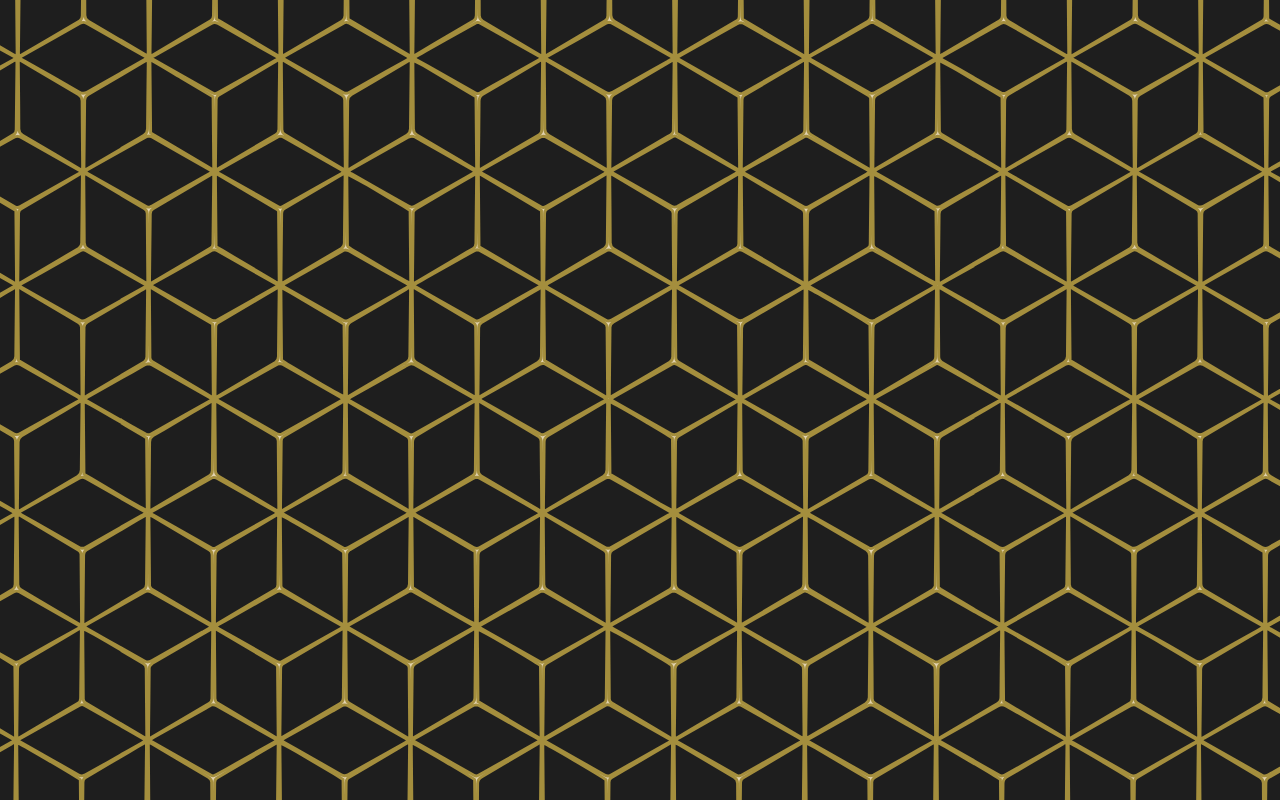
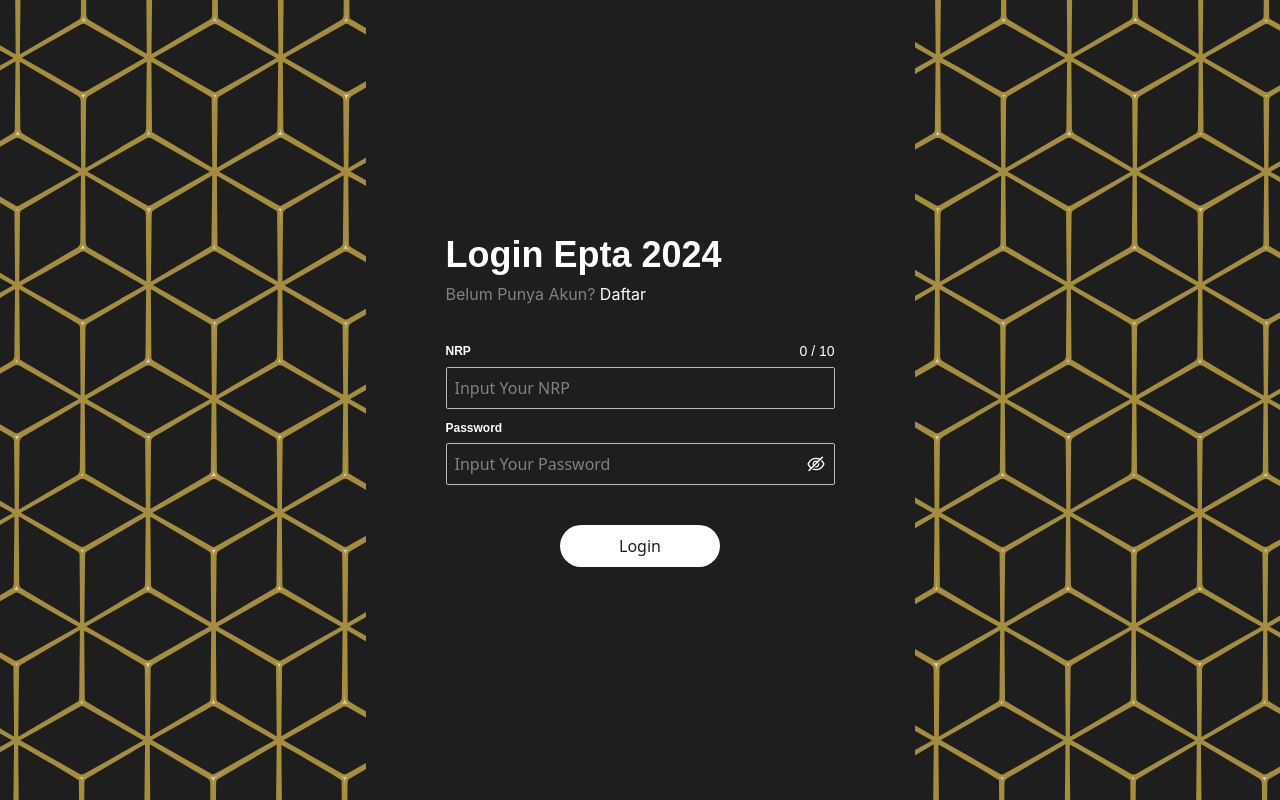
Before and after one commit to JordanAryaLeksana/ECS_WEBSITE-, a Next.js app: page /epta/login in a window 1280 px wide. Built offline with nearby package versions, Linux system fonts and the light colour scheme.

Commit message:
add login page epta and updates components input

```diff
--- a/src/components/Input/Input.tsx
+++ b/src/components/Input/Input.tsx
@@ -23,10 +23,6 @@ const Input = ({
     const errorsLogic = touched[name] && errors[name] && !disabled && !readonly;
     const successLogic = touched[name] && !errors[name] && !disabled && !readonly;
 
-    const handleClear = () => {
-        setFieldValue(name, "");
-        inputRef?.current?.focus();
-    };
 
     return (
         <div className='mb-3 w-full '>
@@ -56,7 +52,7 @@ const Input = ({
                     maxLength={maxLength}
                     type={type}
                     ref={inputRef}
-                    className={`bg-transparent focus:outline-none focus:bg-transparent text-secondary-dark-dark placeholder:text-neutral-300 font-regular `}
+                    className={`bg-transparent w-full focus:outline-none focus:bg-transparent text-neutral-300 placeholder:text-secondary-dark-dark font-regular `}
                 />
                 {suffix && <div className='text-AddsOn-neutral'>{suffix}</div>}
             </div>
--- a/src/components/Input/inputPassword.tsx
+++ b/src/components/Input/inputPassword.tsx
@@ -1,20 +1,9 @@
 import React from 'react';
 import Typography from '../Typography/Typography';
 import { Field, useFormikContext, ErrorMessage } from 'formik';
-
-interface InputProps {
-    placeholder: string;
-    name: string;
-    label: string;
-    prefix?: React.ReactNode | null;
-    suffix?: React.ReactNode | null;
-    maxLength?: number;
-    type: string;
-    disabled?: boolean;
-    readonly?: boolean;
-    helpertext?: React.ReactNode;
-}
-
+import { useState } from 'react';
+import { InputProps } from '@/types/Input';
+import { AiOutlineEyeInvisible, AiOutlineEye } from 'react-icons/ai'
 const InputPassword = ({
     placeholder,
     name,
@@ -22,7 +11,7 @@ const InputPassword = ({
     prefix,
     suffix,
     maxLength,
-    type,
+
     disabled,
     readonly,
     helpertext,
@@ -32,13 +21,11 @@ const InputPassword = ({
     const { setFieldValue, errors, touched, values } = useFormikContext<{
         [key: string]: any;
     }>();
+    const [showPassword, setShowPassword] = useState<boolean>(false);
     const errorsLogic = touched[name] && errors[name] && !disabled && !readonly;
     const successLogic = touched[name] && !errors[name] && !disabled && !readonly;
 
-    const handleClear = () => {
-        setFieldValue(name, "");
-        inputRef?.current?.focus();
-    };
+
 
     return (
         <div className='mb-3'>
@@ -62,17 +49,28 @@ const InputPassword = ({
                 `}
             >
                 {prefix && <div className="text-AddsOn-neutral">{prefix}</div>}
-
                 <Field
                     name={name}
+                    type={showPassword ? "text" : "password"}
                     placeholder={placeholder}
                     maxLength={maxLength}
-                    type={type}
                     ref={inputRef}
-                    className={`  bg-transparent focus:outline-none text-secondary-dark-dark placeholder:text-neutral-300 font-regular `}
+                    disabled={disabled || readonly}
+                    autoComplete="new-password"
+                    className={` bg-transparent w-full focus:outline-none  text-neutral-300 placeholder:text-secondary-dark-dark font-regular `}
                 />
-
                 {suffix && <div className='text-AddsOn-neutral'>{suffix}</div>}
+                {/* Input Show Password Icon */}
+                <div
+                    className={`text-AddsOn-neutral ${disabled ? "cursor-not-allowed" : "cursor-pointer"}`}
+                    onClick={() => !disabled && setShowPassword(!showPassword)}
+                >
+                    {showPassword ? (
+                        <AiOutlineEye size={20} />
+                    ) : (
+                        <AiOutlineEyeInvisible size={20} />
+                    )}
+                </div>
             </div>
             <>
                 {errorsLogic ? (
--- a/src/pages/epta/login.tsx
+++ b/src/pages/epta/login.tsx
@@ -2,23 +2,70 @@ import React from 'react'
 import Image from 'next/image'
 import FormGroup from '@/components/Input/FormGroup'
 import * as Yup from 'yup'
+import Input from '@/components/Input/Input'
+import Typography from '@/components/Typography/Typography'
+import Link from 'next/link'
+import Button from '@/components/Buttons'
+import InputPassword from '@/components/Input/inputPassword'
+
 const Login = () => {
-  // const validationSchema = Yup.object().shape({
-  //   NRP: Yup.number().required('number is Requires').matches(/^[0-9]+$/, "Nomor HP must be a number"),
-  //   Password: Yup.string()
-  //   .required('Password is required')
-  //   .min(6, "Password Must Be At Least 6 Character"),
-  // })
+  const validationSchema = Yup.object().shape({
+    NRP: Yup.string()
+      .required('Number is required')
+      .matches(/^[0-9]+$/, 'NRP must be a number'),
+    Password: Yup.string()
+      .required('Password is required')
+      .min(6, 'Password must be at least 6 characters'),
+  })
+
   return (
-    <section className='bg-primary-normal-normal h-screen w-screen'>
-      <Image src={`/Vector.svg`} alt='backgorund' fill objectFit='cover' className=''/>
-      <div className='max-w-[549px] w-full flex justify-center items-center'>
-        {/* <FormGroup initialValues={
-          NRP
-          Password
-          }>
-
-        </FormGroup> */}
+    <section className='bg-primary-normal-normal h-screen w-screen flex justify-center items-center'>
+      <Image src={`/Vector.svg`} alt='background' fill objectFit='cover' className='' />
+      <div className='relative bg-primary-normal-normal max-w-[549px] w-full h-full flex flex-col justify-center'>
+        <div className='flex flex-col p-20 gap-10'>
+          <div className='flex flex-col gap-2'>
+            <Typography size='4xl' variant='Header' className='font-bold text-AddsOn-neutral'>
+              Login Epta 2024
+            </Typography>
+            <Typography size='base' variant='Paragraph' className='text-secondary-dark-dark'>
+              Belum Punya Akun?{' '}
+              <Link href={`/epta/register`} className='text-AddsOn-neutral'>
+                Daftar
+              </Link>
+            </Typography>
+          </div>
+          <FormGroup
+            initialValues={{
+              NRP: '',
+              Password: '',
+            }}
+            onSubmit={() => console.log('submit')}
+            validationSchema={validationSchema}
+            className='flex flex-col gap-6'
+          >
+            <Input
+              label='NRP'
+              type='text'
+              name='NRP'
+              placeholder='Input Your NRP'
+              maxLength={10}
+            />
+            <InputPassword
+              label='Password'
+              required
+              name='Password'
+              placeholder='Input Your Password'
+            />
+            {/* Center the button using mx-auto */}
+            <Button
+              type='submit'
+              variant='default'
+              className='w-40 mx-auto mt-10'
+            >
+              Login
+            </Button>
+          </FormGroup>
+        </div>
       </div>
     </section>
   )
--- a/src/types/Input.ts
+++ b/src/types/Input.ts
@@ -1,6 +1,6 @@
 
 import { FormikConfig, FormikValues } from "formik"
-
+import { InputHTMLAttributes } from "react";
 
 export interface FormGroupProps<T extends FormikValues>
     extends Omit<FormikConfig<T>, "children"> {
@@ -9,14 +9,14 @@ export interface FormGroupProps<T extends FormikValues>
     style?: React.CSSProperties;
 }
 
-export interface InputProps{
+export interface InputProps extends Omit<InputHTMLAttributes<HTMLInputElement>,  "prefix" | "suffix"> {
     placeholder: string;
     name: string;
     label: string;
     prefix?: React.ReactNode | null;
     suffix?: React.ReactNode | null;
     maxLength?: number;
-    type: string;
+    type?: string;
     disabled?: boolean;
     readonly?: boolean;
     helpertext?: React.ReactNode;
```
